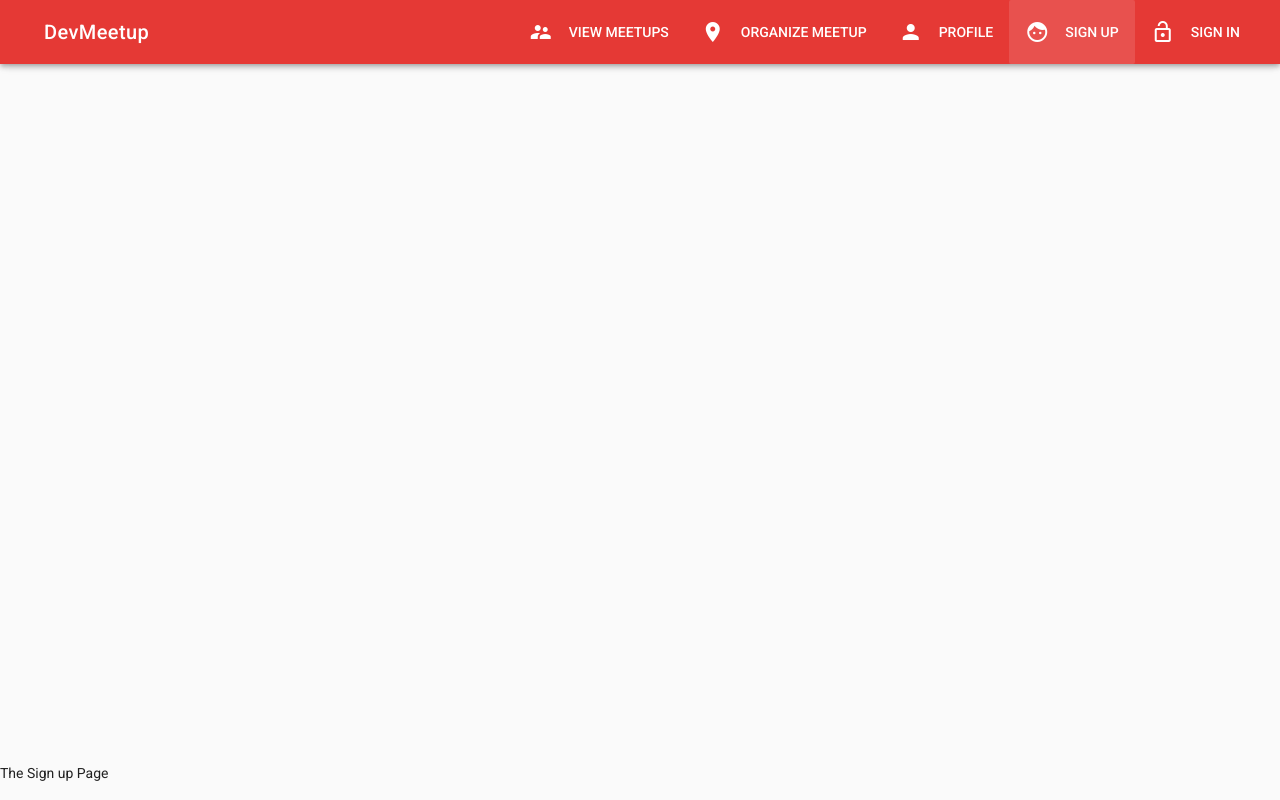
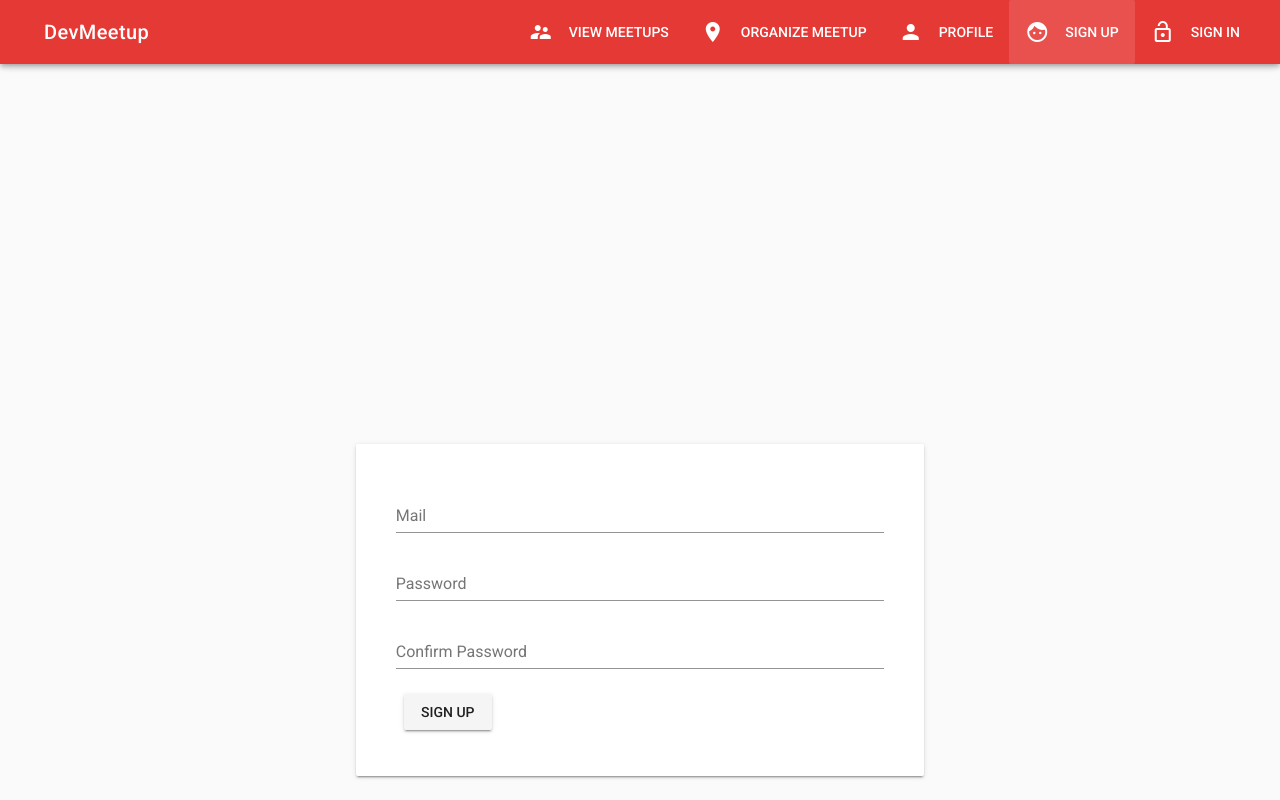
Before and after one commit to nbacic991/vue-meetup, a Vue app: page /signup in a window 1280 px wide. Built offline with nearby package versions, Linux system fonts and the light colour scheme.

Commit message:
Added signup form with validation.

```diff
--- a/package.json
+++ b/package.json
@@ -11,6 +11,7 @@
     "build": "node build/build.js"
   },
   "dependencies": {
+    "firebase": "^4.11.0",
     "vue": "^2.5.2",
     "vue-router": "^3.0.1",
     "vuetify": "^1.0.0",
--- a/src/components/User/Signup.vue
+++ b/src/components/User/Signup.vue
@@ -1,5 +1,77 @@
 <template>
-  <div>
-      <p>The Sign up Page</p>
-  </div>
+  <v-container>
+    <v-layout row>
+      <v-flex xs12 sm6 offset-sm3>
+        <v-card>
+          <v-card-text>
+            <v-container>
+              <form>
+                <v-layout row>
+                  <v-flex xs12>
+                    <v-text-field
+                    name="email"
+                    label="Mail"
+                    id="email"
+                    v-model="email"
+                    type="email"
+                    required></v-text-field>
+                  </v-flex>
+                </v-layout>
+                <v-layout row>
+                  <v-flex xs12>
+                    <v-text-field
+                    name="password"
+                    label="Password"
+                    id="password"
+                    v-model="password"
+                    type="password"
+                    required></v-text-field>
+                  </v-flex>
+                </v-layout>
+                <v-layout row>
+                  <v-flex xs12>
+                    <v-text-field
+                    name="confirmPassword"
+                    label="Confirm Password"
+                    id="confirmPassword"
+                    v-model="confirmPassword"
+                    type="password"
+                    :rules="[comparePasswords]"></v-text-field>
+                  </v-flex>
+                </v-layout>
+                <v-layout fow>
+                  <v-flex xs12>
+                    <v-btn type="submit">Sign up</v-btn>
+                  </v-flex>
+                </v-layout>
+              </form>
+            </v-container>
+          </v-card-text>
+        </v-card>
+      </v-flex>
+    </v-layout>
+  </v-container>
 </template>
+
+<script>
+export default {
+  data () {
+    return {
+      email: '',
+      password: '',
+      confirmPassword: ''
+    }
+  },
+  computed: {
+    comparePasswords () {
+      return this.password !== this.confirmPassword ? 'Passwords do not match' : ''
+    }
+  },
+  methods: {
+    onSignuo () {
+      // Vuex
+      console.log({email: this.email, password: this.password, confirmPassword: this.confirmPassword})
+    }
+  }
+}
+</script>
--- a/src/main.js
+++ b/src/main.js
@@ -1,6 +1,8 @@
 import Vue from 'vue'
 import App from './App'
 import router from './router'
+// Importing everything from firebase
+import * as firebase from 'firebase'
 import Vuetify from 'vuetify'
 import 'vuetify/dist/vuetify.min.css'
 import { store } from './store'
@@ -30,5 +32,14 @@
   el: '#app',
   store,
   router,
-  render: h => h(App)
+  render: h => h(App),
+  created () {
+    firebase.initializeApp({
+      apiKey: 'AIzaSyD6uZV-spl-Uvdl1sPqvc22QgPKpTk1ucE',
+      authDomain: 'meetupproject-b380c.firebaseapp.com',
+      databaseURL: 'https://meetupproject-b380c.firebaseio.com',
+      projectId: 'meetupproject-b380c',
+      storageBucket: 'meetupproject-b380c.appspot.com'
+    })
+  }
 })
```
